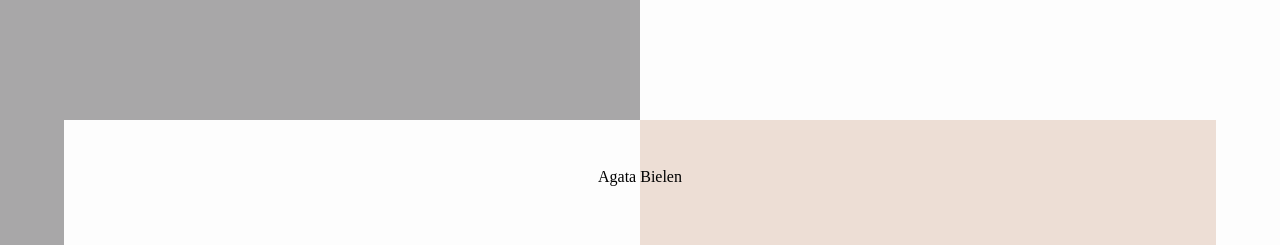
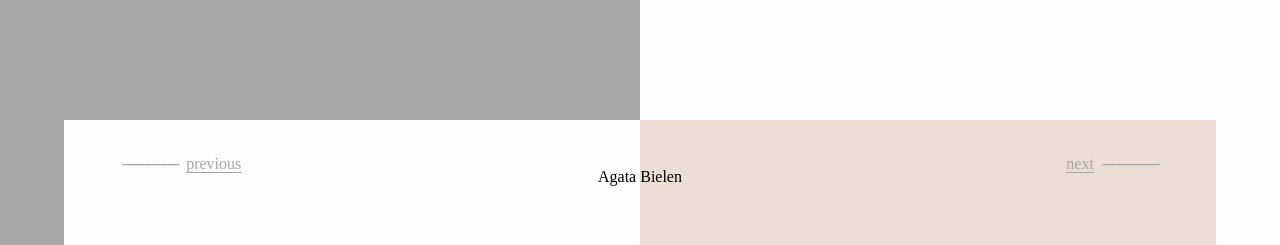
Before and after one commit to SolaOmi/agata-bielen, a plain HTML site: page index.html in a window 1280 px wide. Shown: the top 245 px of the page. Drawn offline with Linux system fonts and the light colour scheme.

Commit message:
Add links to top of the main element.

```diff
--- a/index.css
+++ b/index.css
@@ -5,6 +5,10 @@ html {
 
 *, *:before, *:after {
   box-sizing: inherit;
+}
+
+a, a:hover, a:visited, a:active {
+  text-decoration: none;
 }
 
 body {
@@ -32,6 +36,16 @@ header {
   z-index: 10;
 }
 
+#left-section {
+  padding-left: 5%;
+  padding-top: 3%;
+}
+
+#right-section {
+  padding-right: 5%;
+  padding-top: 3%;
+}
+
 .background-positioning {
   float: left;
   height: 100%;
@@ -49,3 +63,19 @@ header {
 .pink-salmon {
   background-color: #edded5;
 }
+
+.links a {
+  border-bottom: 1px solid #a8a7a8;
+  color: #a8a7a8;
+  margin: 0 0.5rem;
+}
+
+.links span {
+  color: #a8a7a8;
+  letter-spacing: -2px;
+  width: 100px;
+}
+
+.text-right {
+  text-align: right;
+}
--- a/index.html
+++ b/index.html
@@ -15,8 +15,16 @@
       <header class="header">
         <p>Agata Bielen</p>
       </header>
-      <div class="background-positioning almost-white"></div>
-      <div class="background-positioning pink-salmon"></div>
+      <div id="left-section" class="background-positioning almost-white">
+        <div class="links">
+          <span>-----------------</span><a href="#">previous</a>
+        </div>
+      </div>
+      <div id="right-section" class="background-positioning pink-salmon">
+        <div class="links text-right">
+          <a href="#">next</a><span>-----------------</span>
+        </div>
+      </div>
     </main>
   </body>
 </html>
```
